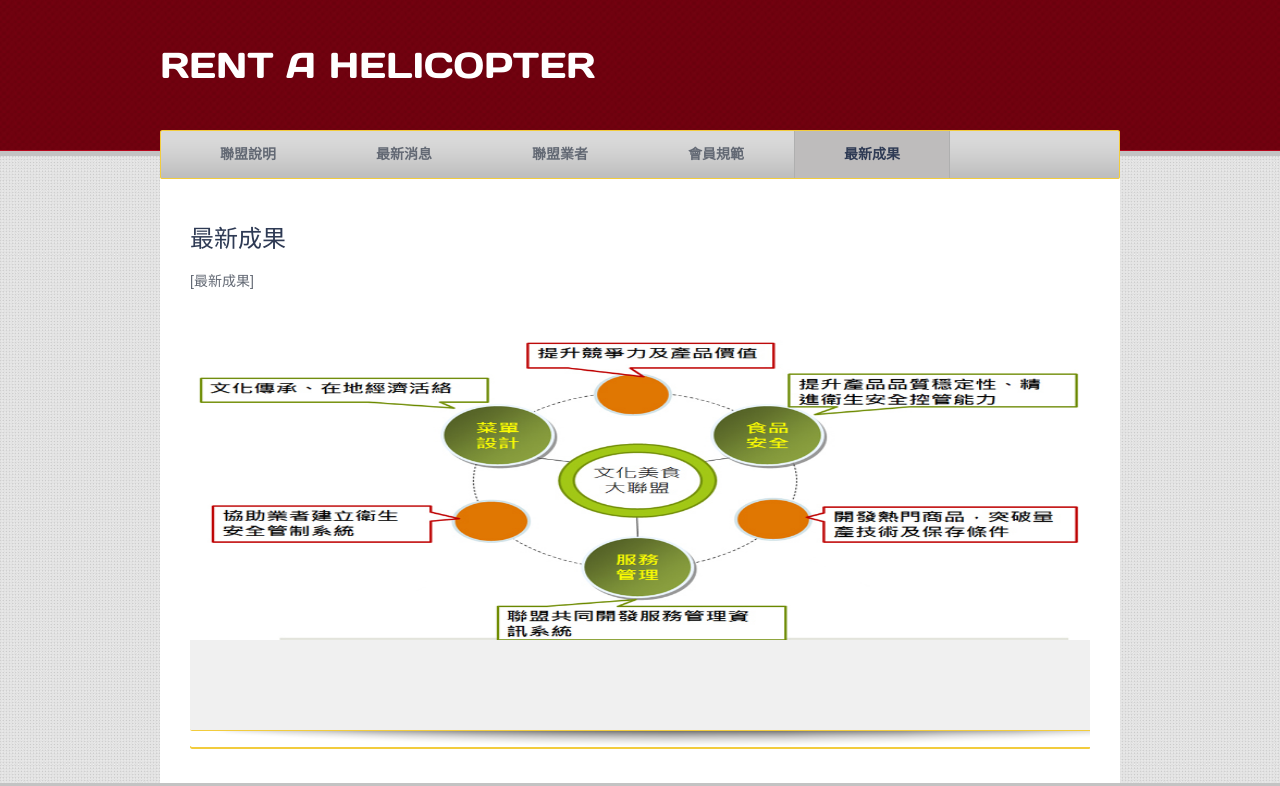
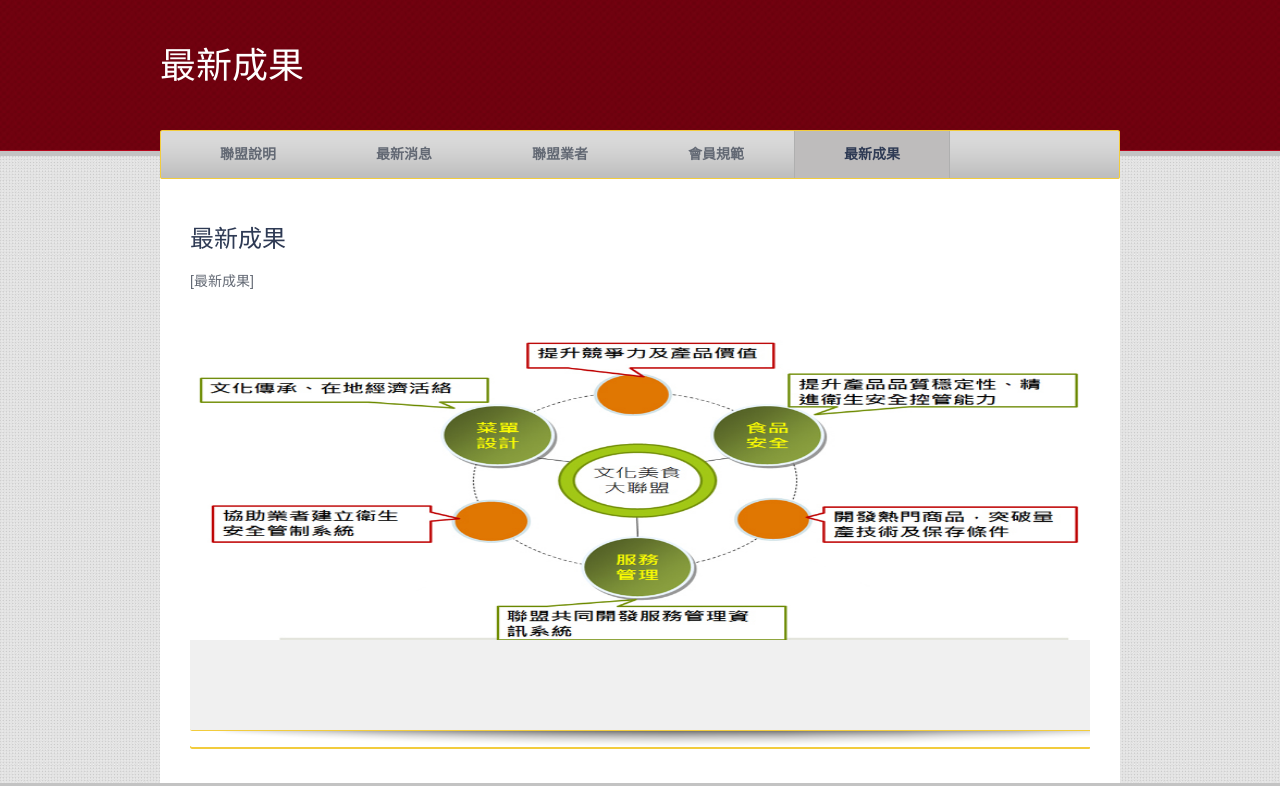
Before and after one commit to lenguyennhuhang20-eng/002, a plain HTML site: page works.html in a window 1280 px wide. Shown: the top 786 px of the page. Drawn offline with Linux system fonts and the light colour scheme.

Commit message:
Add files via upload

```diff
--- a/works.html
+++ b/works.html
@@ -10,7 +10,7 @@
 	<div id="page">
 		<div id="header">
 			<div class="background">
-				<h1 id="logo"> <a href="index.html">Rent a Helicopter</a> </h1>
+				<h1 id="logo"> <a href="index.html">最新成果</a> </h1>
 				<div id="navigation">
 					<ul>
 						<li >
```
